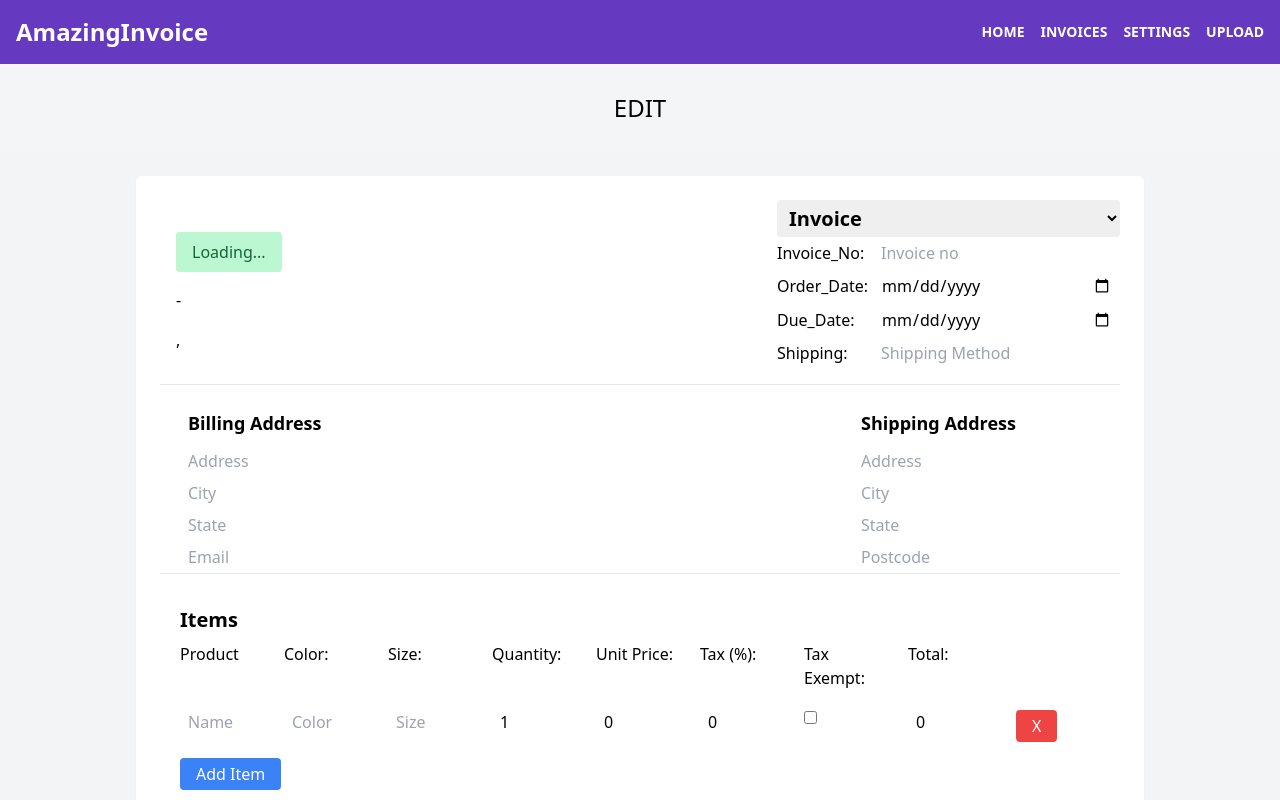
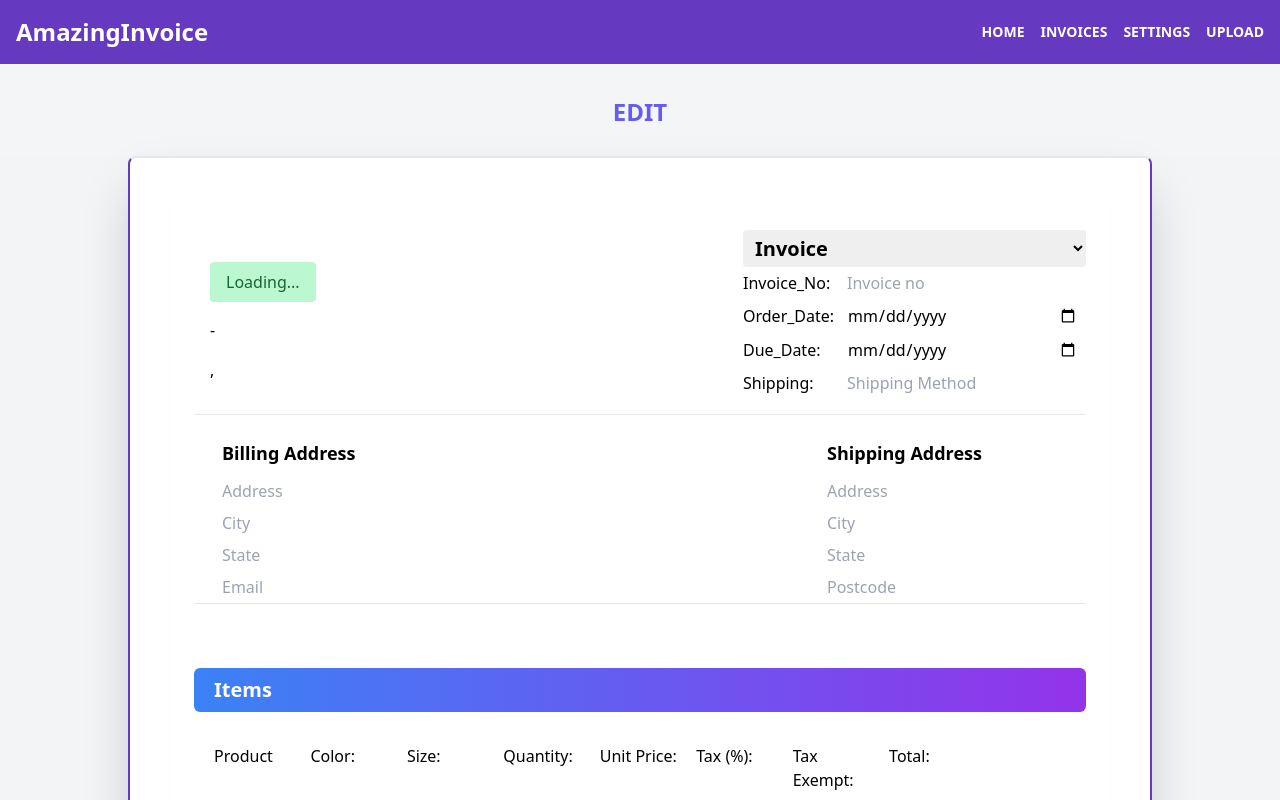
Before and after one commit to luqmanmatloob/QuickBill, a React (Create React App) app in the folder client/: page /edit/1 in a window 1280 px wide. Shown: the top 800 px of the page. Built offline with nearby package versions, Linux system fonts and the light colour scheme; no server answers.

Commit message:
buttens hidden when printing

```diff
--- a/client/src/components/EditInvoiceQuote.jsx
+++ b/client/src/components/EditInvoiceQuote.jsx
@@ -31,7 +31,7 @@ const EditInvoiceQuote = ({ id }) => {
     billingState: '',
     billingEmailAddress: '',
     shippingAddress: '',
-    shippingCity:'',
+    shippingCity: '',
     shippingState: '',
     shippingPostcode: '',
     items: [{
@@ -372,7 +372,7 @@ const EditInvoiceQuote = ({ id }) => {
 
 
   return (
-    <div className='' ref={componentRef}>
+    <div ref={componentRef} className='print-no-shadow py-6 mx-auto bg-white rounded-lg shadow-2xl p-8 border-r-[#6539c0] border-l-[#6539c0] border-solid border-2' >
       <form
         className="relative flex flex-col px-2 md:flex-row"
         onSubmit={handleSubmit}            >
@@ -599,11 +599,15 @@ const EditInvoiceQuote = ({ id }) => {
 
 
           {/* row 3 items  product, color, size/qty, unit price, tax, qty, total, tax exempt  */}
+          <div className="pt-12">
+            <h3 className="text-xl font-semibold mb-2 bg-gradient-to-r from-blue-500 to-purple-600  block text-white px-5 py-2 rounded-md m-[-10">
+              Items
+            </h3>
+          </div>
           <div className='flex justify-between px-5 border-b '>
 
 
             <div className="mt-4">
-              <h3 className="text-xl font-semibold mb-2">Items</h3>
               <div className="grid grid-cols-9 gap-4 mb-4">
                 <p>Product </p>
                 <p>Color:
@@ -721,7 +725,7 @@ const EditInvoiceQuote = ({ id }) => {
                     <button
                       type="button"
                       onClick={() => removeItem(index)}
-                      className="bg-red-500 hover:bg-red-600 m-1 text-white px-4 py-1 rounded"
+                      className="no-print bg-red-500 hover:bg-red-600 m-1 text-white px-4 py-1 rounded"
                     >
                       X
                     </button>
@@ -731,7 +735,7 @@ const EditInvoiceQuote = ({ id }) => {
               <button
                 type="button"
                 onClick={addItem}
-                className="my-3 bg-blue-500 hover:bg-blue-600 text-white px-4 py-1 rounded"
+                className="no-print my-3 bg-blue-500 hover:bg-blue-600 text-white px-4 py-1 rounded"
               >
                 Add Item
               </button>
@@ -797,17 +801,18 @@ const EditInvoiceQuote = ({ id }) => {
           <div className='pt-10 px-5'>
             <button
               type="submit"
-              className="bg-green-500 hover:bg-green-600 text-white px-4 py-2  rounded"
+              className="no-print bg-green-500 hover:bg-green-600 text-white px-4 py-2  rounded"
             >
               Update
             </button>
 
             <button
               onClick={handlePrint}
-              className="bg-blue-500 hover:bg-blue-600 text-white px-4 py-2 rounded mx-3"
+              className="no-print bg-blue-500 hover:bg-blue-600 text-white px-4 py-2 rounded mx-3"
             >
               Print
             </button>
+
             {responseMessage && (
               <span className={`mt-4 ${responseMessage.startsWith('Error') ? 'text-red-500' : 'text-green-500'}`}>
                 {responseMessage}
--- a/client/src/components/Invoice.jsx
+++ b/client/src/components/Invoice.jsx
@@ -245,7 +245,7 @@ const Invoice = () => {
   };
 
   return (
-    <div ref={componentRef} className=" py-6 mx-auto bg-white rounded-lg shadow-2xl p-8 border-r-[#6539c0] border-l-[#6539c0] border-solid border-2">
+    <div ref={componentRef} className="print-no-shadow py-6 mx-auto bg-white rounded-lg shadow-2xl p-8 border-r-[#6539c0] border-l-[#6539c0] border-solid border-2">
       <form
         className="relative flex flex-col px-2 md:flex-row"
         onSubmit={handleSubmit}
@@ -461,6 +461,7 @@ const Invoice = () => {
               Items
             </h3>
           </div>
+
           <div className="flex justify-between px-5 border-b ">
             <div className="mt-4 ">
               <div className="grid grid-cols-9 gap-4 mb-4 ">
@@ -576,7 +577,7 @@ const Invoice = () => {
                     <button
                       type="button"
                       onClick={() => removeItem(index)}
-                      className="bg-red-500 hover:bg-red-600 m-1 text-white px-4 py-1 rounded"
+                      className="no-print bg-red-500 hover:bg-red-600 m-1 text-white px-4 py-1 rounded"
                     >
                       X
                     </button>
@@ -586,7 +587,7 @@ const Invoice = () => {
               <button
                 type="button"
                 onClick={addItem}
-                className="my-3 bg-gradient-to-r from-purple-600 to-blue-500 text-white px-4 py-1 rounded"
+                className="no-print my-3 bg-gradient-to-r from-purple-600 to-blue-500 text-white px-4 py-1 rounded"
               >
                 Add Item
               </button>
@@ -647,14 +648,14 @@ const Invoice = () => {
           <div className="pt-10 px-5">
             <button
               type="submit"
-              className="bg-[#6539c0] hover:bg-purple-500 text-white px-6 py-2  rounded"
+              className="no-print bg-[#6539c0] hover:bg-purple-500 text-white px-6 py-2  rounded"
             >
               Save
             </button>
 
             <button
               onClick={handlePrint}
-              className="bg-blue-500 hover:bg-blue-600 text-white px-6 py-2 rounded mx-3"
+              className="no-print bg-blue-500 hover:bg-blue-600 text-white px-6 py-2 rounded mx-3"
             >
               Print
             </button>
--- a/client/src/index.css
+++ b/client/src/index.css
@@ -9,3 +9,13 @@
 body{
     background-color: #F4F5F6;
 }
+
+@media print {
+    .no-print {
+      display: none;
+    }
+    .print-no-shadow {
+        box-shadow: none !important;
+      }
+
+  }
--- a/client/src/pages/Edit.jsx
+++ b/client/src/pages/Edit.jsx
@@ -9,7 +9,9 @@ const Edit = () => {
     console.log(id)
 
     return (<>
-   <p className='text-gradient-to-r from-blue-500 to-purple-600 flex justify-center text-2xl p-5 m-2'>EDIT</p>
+<h2 className='bg-gradient-to-r from-blue-500 to-purple-600 bg-clip-text text-transparent flex justify-center text-2xl p-5 m-2 mt-3 font-semibold'>
+  EDIT
+</h2>
 
         <div className='bg-gray-100'>
 
```
